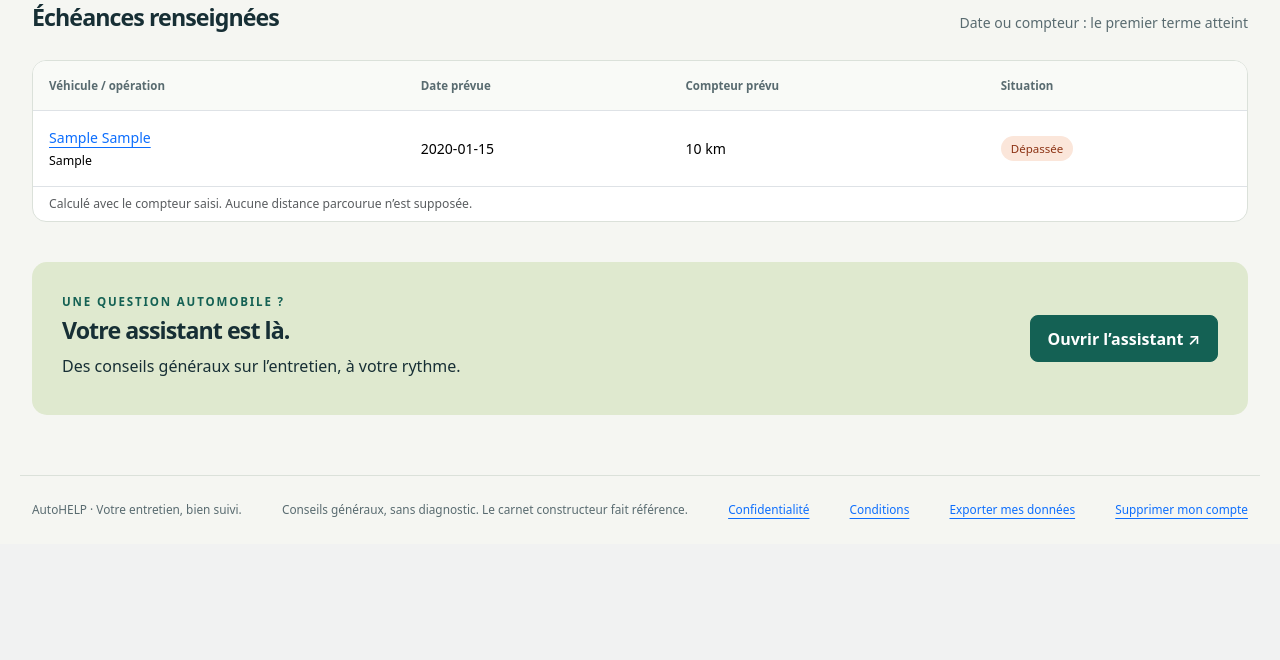
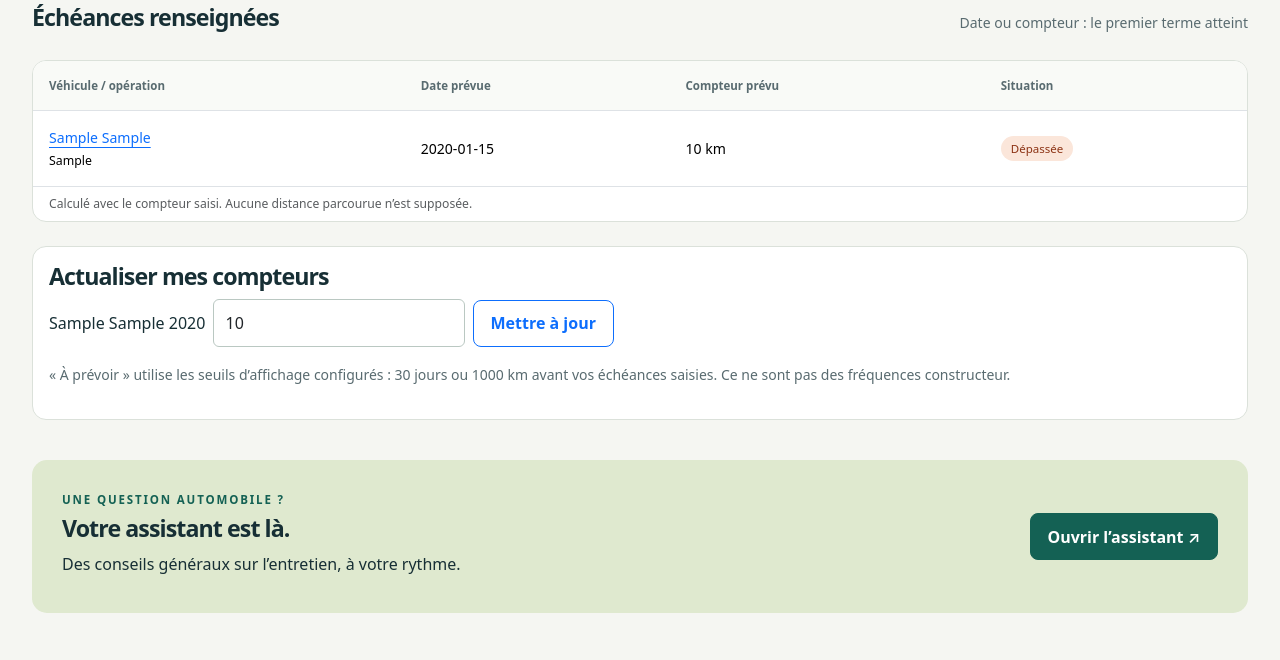
Before and after one commit to KELLAM-Safeyeddine/ProjetGenAI-TXT, a Flask app: page /dashboard in a window 1280 px wide. Shown: the part 925-1585 px from the top of the page. Before the commit the page ends 1444 px from the top, so only its background shows below. Run offline with Flask 3, Linux system fonts and the light colour scheme; a user stored in the database is signed in; tables that the repository leaves empty hold one stand-in row (values such as "Sample post"); some libraries are stand-ins or nearby versions.

Commit message:
feat: echeances proches et mise a jour rapide du compteur

```diff
--- a/app/models.py
+++ b/app/models.py
@@ -98,6 +98,20 @@ class Maintenance(db.Model):
         ):
             return 'atteinte'
         return 'future'
+
+    def is_due_soon(self, today=None, days=30, kilometres=1000):
+        from datetime import timedelta
+
+        today = today or date.today()
+        if self.due_status(today) != 'future':
+            return False
+        return bool(
+            self.next_date
+            and self.next_date <= today + timedelta(days=days)
+            or self.next_mileage is not None
+            and self.vehicle.mileage is not None
+            and self.next_mileage - self.vehicle.mileage <= kilometres
+        )
 
 
 class FAQ(db.Model):
--- a/app/routes/vehicles.py
+++ b/app/routes/vehicles.py
@@ -2,12 +2,31 @@ from flask import Blueprint, flash, jsonify, redirect, render_template, url_for
 from flask_login import current_user, login_required
 
 from app import db
-from app.forms import DeleteForm, VehicleForm
+from app.forms import DeleteForm, MileageForm, VehicleForm
 from app.models import Vehicle
 from app.services.manual_access import link_manual
 from app.services.vehicle_catalog import allowed_public_catalog
 
 bp = Blueprint('vehicles', __name__)
+
+
+@bp.post('/vehicles/<int:vehicle_id>/mileage')
+@login_required
+def update_mileage(vehicle_id):
+    vehicle = owned_vehicle(vehicle_id)
+    form = MileageForm()
+    if form.validate_on_submit():
+        minimum = max([vehicle.mileage or 0, *[m.mileage for m in vehicle.maintenance]])
+        if form.mileage.data < minimum:
+            form.mileage.errors.append(
+                'Le compteur ne peut pas reculer par cette mise à jour rapide.'
+            )
+        else:
+            vehicle.mileage = form.mileage.data
+            db.session.commit()
+            flash('Compteur mis à jour ; échéances recalculées.', 'success')
+            return redirect(url_for('vehicles.dashboard'))
+    return render_template('form.html', form=form, title='Mettre à jour le compteur'), 422
 
 
 def owned_vehicle(vehicle_id):
--- a/app/templates/dashboard.html
+++ b/app/templates/dashboard.html
@@ -1,8 +1,8 @@
 {% extends 'base.html' %}{% block content %}
 <div class="page-heading"><div><p class="eyebrow">VOTRE CARNET AUTOMOBILE</p><h1>Bonjour {{ current_user.name }}.</h1><p class="text-muted">Un aperçu de votre garage et de vos prochaines étapes.</p></div><a class="btn btn-primary" href="{{ url_for('vehicles.create') }}">+ Ajouter un véhicule</a></div>
-{% set alerts = namespace(count=0) %}{% for op in operations %}{% if op.due_status() in ['atteinte','dépassée'] %}{% set alerts.count = alerts.count + 1 %}{% endif %}{% endfor %}
+{% set alerts = namespace(count=0) %}{% for op in operations %}{% if op.due_status() in ['atteinte','dépassée'] or op.is_due_soon(days=config.DUE_SOON_DAYS,kilometres=config.DUE_SOON_KM) %}{% set alerts.count = alerts.count + 1 %}{% endif %}{% endfor %}
 <div class="row g-3 mb-5"><div class="col-md-4"><div class="stat-card"><span>Véhicules suivis</span><strong>{{ vehicles|length }}</strong></div></div><div class="col-md-4"><div class="stat-card"><span>Entretiens enregistrés</span><strong>{{ operations|length }}</strong></div></div><div class="col-md-4"><div class="stat-card stat-accent"><span>Échéances à traiter</span><strong>{{ alerts.count }}</strong></div></div></div>
 <div class="section-heading"><h2>Mon garage</h2><a href="{{ url_for('vehicles.index') }}">Tous mes véhicules ↗</a></div><div class="row g-4 mb-5">{% include '_vehicle_cards.html' %}</div>
-<div class="section-heading"><h2>Échéances renseignées</h2><span class="small text-muted">Date ou compteur : le premier terme atteint</span></div><div class="surface table-responsive"><table class="table align-middle mb-0"><caption class="px-3">Calculé avec le compteur saisi. Aucune distance parcourue n’est supposée.</caption><thead><tr><th>Véhicule / opération</th><th>Date prévue</th><th>Compteur prévu</th><th>Situation</th></tr></thead><tbody>{% for op in operations %}<tr><td><a href="{{ url_for('maintenance.index',vehicle_id=op.vehicle_id) }}">{{ op.vehicle.brand }} {{ op.vehicle.model }}</a><br><span class="small">{{ op.type }}</span></td><td>{{ op.next_date or '—' }}</td><td>{{ (op.next_mileage|string ~ ' km') if op.next_mileage is not none else '—' }}</td><td><span class="status status-{{ op.due_status() }}">{{ op.due_status()|capitalize }}</span></td></tr>{% else %}<tr><td colspan="4" class="text-muted p-4">Vos échéances apparaîtront après l’ajout d’entretiens.</td></tr>{% endfor %}</tbody></table></div>
-<aside class="assistant-banner"><div><p class="eyebrow">UNE QUESTION AUTOMOBILE ?</p><h2>Votre assistant est là.</h2><p>Des conseils généraux sur l’entretien, à votre rythme.</p></div><a href="/chat" class="btn btn-primary">Ouvrir l’assistant ↗</a></aside>
+<div class="section-heading"><h2>Échéances renseignées</h2><span class="small text-muted">Date ou compteur : le premier terme atteint</span></div><div class="surface table-responsive"><table class="table align-middle mb-0"><caption class="px-3">Calculé avec le compteur saisi. Aucune distance parcourue n’est supposée.</caption><thead><tr><th>Véhicule / opération</th><th>Date prévue</th><th>Compteur prévu</th><th>Situation</th></tr></thead><tbody>{% for op in operations %}<tr><td><a href="{{ url_for('maintenance.index',vehicle_id=op.vehicle_id) }}">{{ op.vehicle.brand }} {{ op.vehicle.model }}</a><br><span class="small">{{ op.type }}</span></td><td>{{ op.next_date or '—' }}</td><td>{{ (op.next_mileage|string ~ ' km') if op.next_mileage is not none else '—' }}</td><td><span class="status status-{{ op.due_status() }}">{{ 'À prévoir' if op.is_due_soon(days=config.DUE_SOON_DAYS,kilometres=config.DUE_SOON_KM) else op.due_status()|capitalize }}</span></td></tr>{% else %}<tr><td colspan="4" class="text-muted p-4">Vos échéances apparaîtront après l’ajout d’entretiens.</td></tr>{% endfor %}</tbody></table></div>
+<section class="surface p-3 my-4"><h2>Actualiser mes compteurs</h2>{% for v in vehicles %}<form method="post" action="{{ url_for('vehicles.update_mileage',vehicle_id=v.id) }}" class="d-flex flex-wrap gap-2 align-items-center mb-3"><input type="hidden" name="csrf_token" value="{{ csrf_token() }}"><label for="mileage-{{ v.id }}">{{ v.brand }} {{ v.model }} {{ v.year }}</label><input id="mileage-{{ v.id }}" class="form-control w-auto" name="mileage" type="number" min="{{ v.mileage or 0 }}" max="9223372036854775807" step="1" value="{{ v.mileage if v.mileage is not none else '' }}" required><button class="btn btn-outline-primary" type="submit">Mettre à jour</button></form>{% endfor %}<p class="small text-muted">« À prévoir » utilise les seuils d’affichage configurés : {{ config.DUE_SOON_DAYS }} jours ou {{ config.DUE_SOON_KM }} km avant vos échéances saisies. Ce ne sont pas des fréquences constructeur.</p></section><aside class="assistant-banner"><div><p class="eyebrow">UNE QUESTION AUTOMOBILE ?</p><h2>Votre assistant est là.</h2><p>Des conseils généraux sur l’entretien, à votre rythme.</p></div><a href="/chat" class="btn btn-primary">Ouvrir l’assistant ↗</a></aside>
 {% endblock %}
--- a/config.py
+++ b/config.py
@@ -71,6 +71,8 @@ def settings():
     return dict(
         **limits(),
         LLM_PROVIDER=os.environ.get('LLM_PROVIDER') or 'auto',
+        DUE_SOON_DAYS=max(0, min(365, int(os.environ.get('DUE_SOON_DAYS') or 30))),
+        DUE_SOON_KM=max(0, min(100000, int(os.environ.get('DUE_SOON_KM') or 1000))),
         DATA_CONTROLLER_NAME=os.environ.get('DATA_CONTROLLER_NAME', ''),
         DATA_CONTROLLER_CONTACT=os.environ.get('DATA_CONTROLLER_CONTACT', ''),
         CONVERSATION_RETENTION_DAYS=max(
--- a/docker-compose.yml
+++ b/docker-compose.yml
@@ -24,6 +24,8 @@ services:
       PORT: ${PORT:-5000}
       RATELIMIT_STORAGE_URI: ${RATELIMIT_STORAGE_URI:-redis://redis:6379/0}
       PROXY_HOPS: ${PROXY_HOPS:-0}
+      DUE_SOON_DAYS: ${DUE_SOON_DAYS:-30}
+      DUE_SOON_KM: ${DUE_SOON_KM:-1000}
       DATA_CONTROLLER_NAME: ${DATA_CONTROLLER_NAME:-}
       DATA_CONTROLLER_CONTACT: ${DATA_CONTROLLER_CONTACT:-}
       CONVERSATION_RETENTION_DAYS: ${CONVERSATION_RETENTION_DAYS:-0}
```
Also changed, not shown: app/forms.py (+8 -0 lines), docs/CHANGEMENTS.md (+4 -0 lines), tests/test_dashboard_reminders.py (added, +26 -0 lines), README.md, 1 other file.
